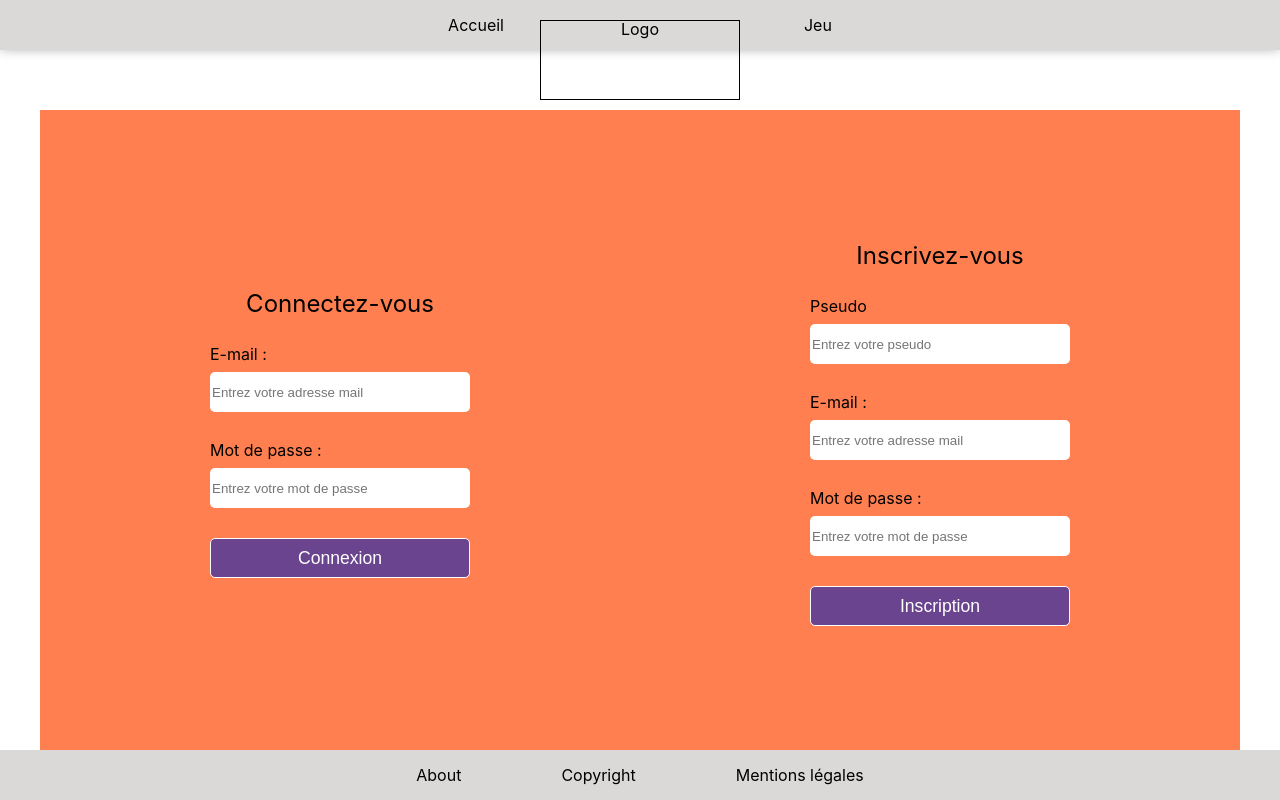
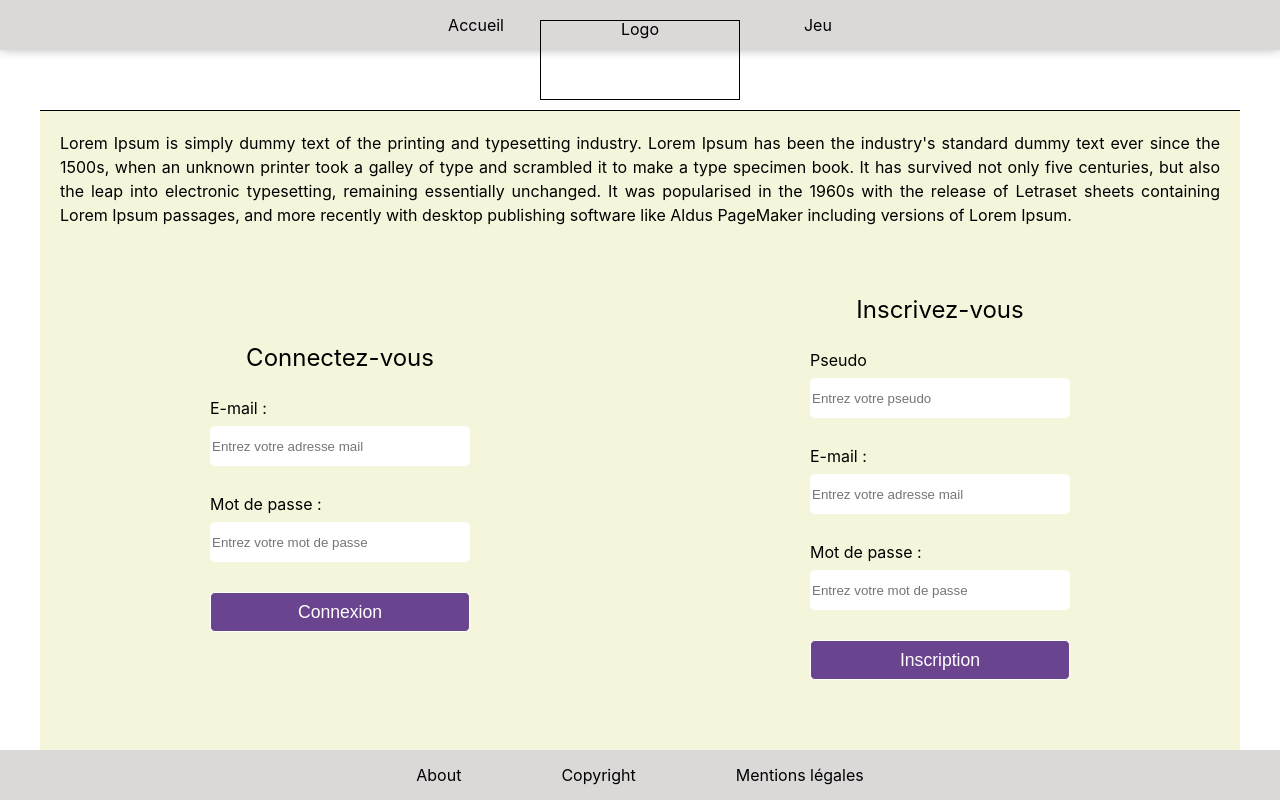
Before and after one commit to Gauthierlaplace/Once-upon-an-app, a React (Create React App) app: page / in a window 1280 px wide. Built offline with nearby package versions, Linux system fonts and the light colour scheme.

Commit message:
correction display description on home page

```diff
--- a/src/Home/Home.scss
+++ b/src/Home/Home.scss
@@ -1,8 +1,9 @@
 @use './../styles/vars';
 
 .Home {
+    width: 100%;
+    height: auto;
     display: flex;
     justify-content: space-between;
     flex-direction: column;
-    width: 100%;
 }
--- a/src/HomeLogin/HomeLogin.scss
+++ b/src/HomeLogin/HomeLogin.scss
@@ -1,10 +1,13 @@
 .HomeLogin {
     width: 100%;
-    height: 100%;
+    height: auto;
     display: flex;
     justify-content: space-between;
-    background-color: coral;
+    background-color: beige;
+    padding-bottom: 50px;
+    padding-top: 30px;
     position: absolute;
+    bottom: 0px;
 
     &-left {
         width: 45%;
```
